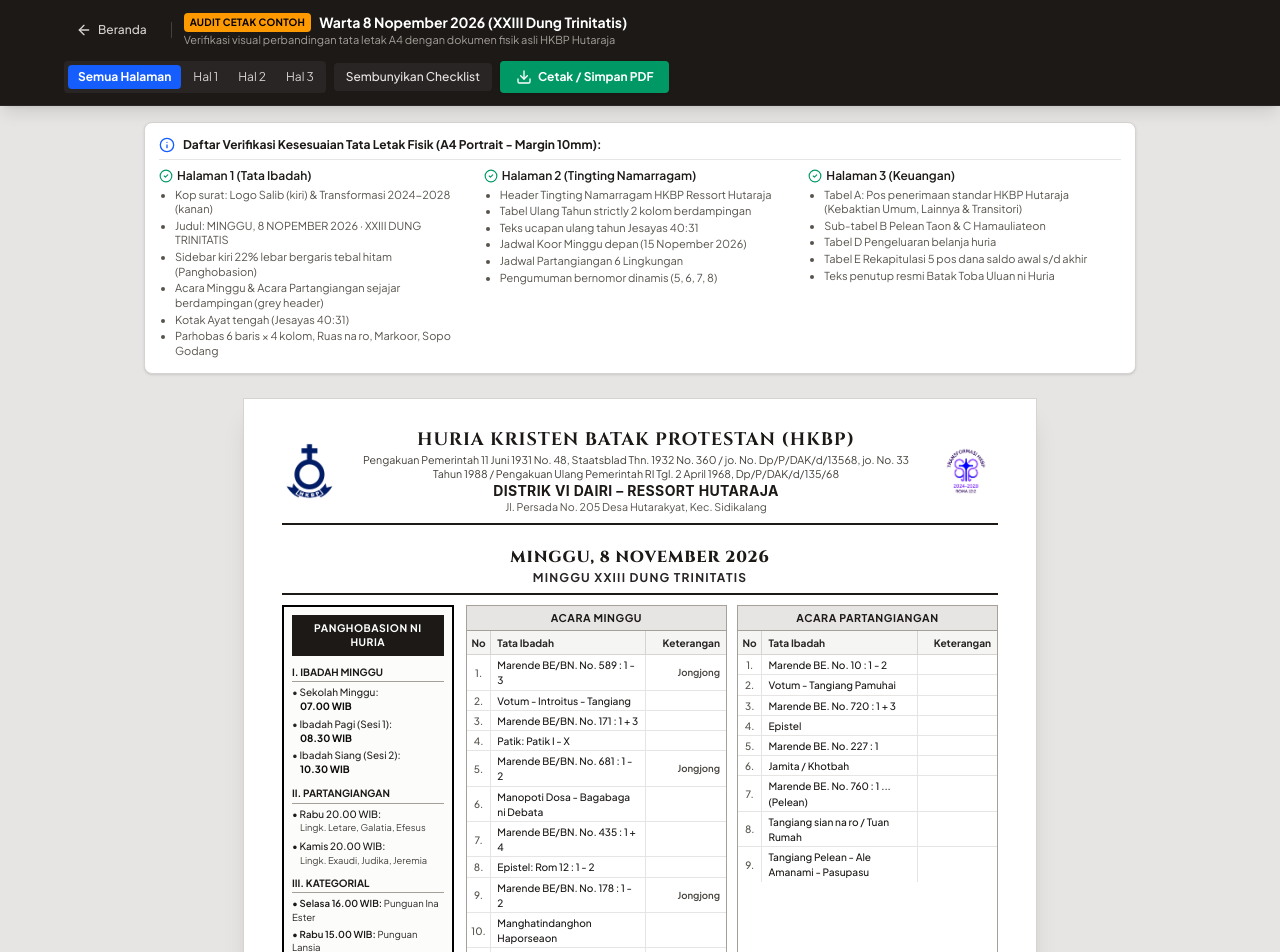
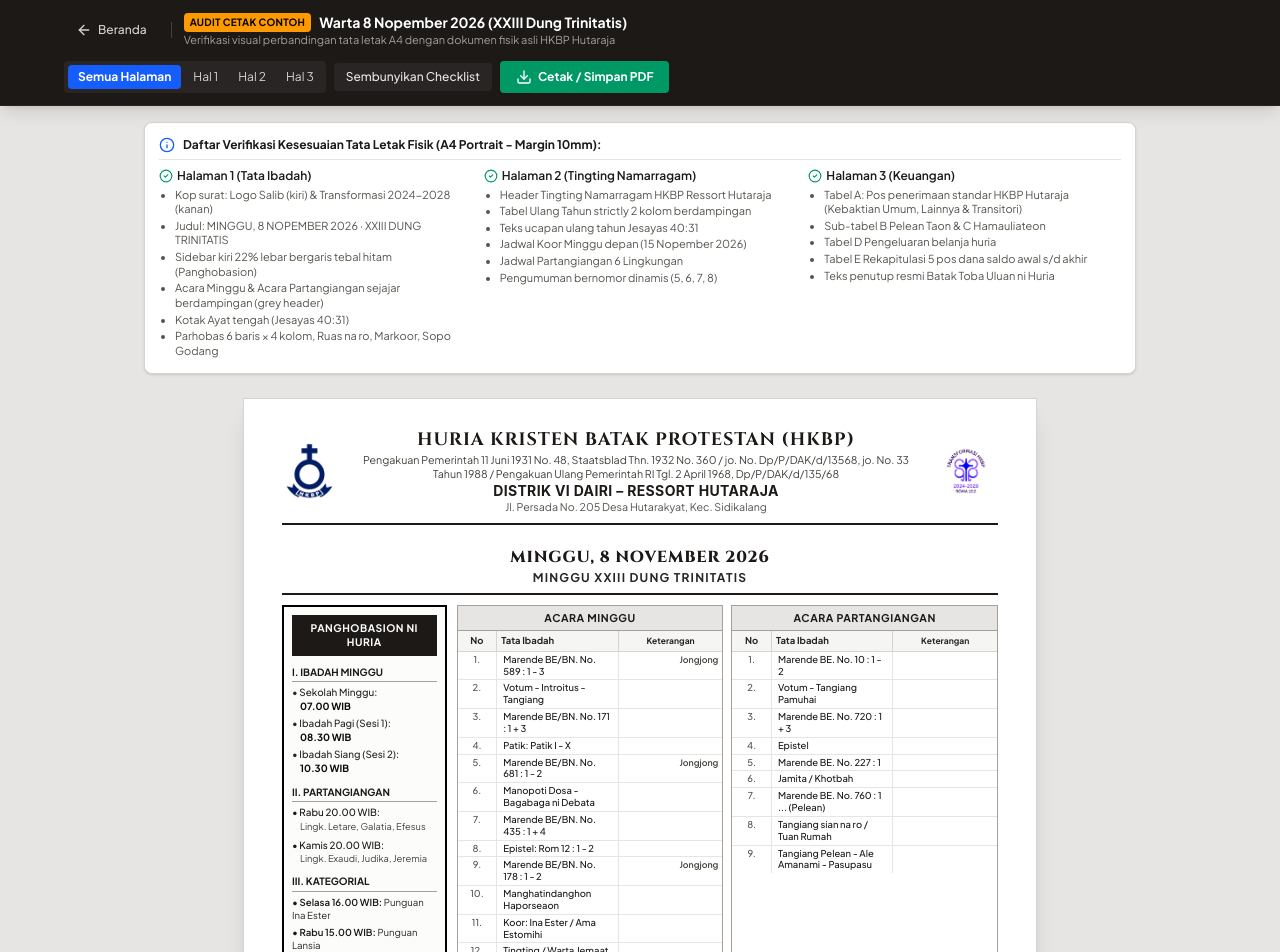
Before and after one commit to hsupreddi/wartajemaat, a React (Vite) app: page /dev/cetak-contoh in a window 1280 px wide. Shown: the top 952 px of the page. Built offline with nearby package versions, Linux system fonts and the light colour scheme; no server answers.

Commit message:
style(warta): adjust grid layout and typography
Refine the Tata Ibadah page layout by updating column widths to 23%/77% and adjusting padding/font scaling for improved visual balance.

```diff
--- a/src/components/warta/Page1TataIbadah.tsx
+++ b/src/components/warta/Page1TataIbadah.tsx
@@ -47,10 +47,10 @@ export const Page1TataIbadah: React.FC<Page1TataIbadahProps> = ({
           )}
         </div>
 
-        {/* 2 Kolom Layout Utama: Sidebar 24% & Kolom Kanan 76% (Sejajar Penuh) */}
-        <div className="flex-1 flex flex-row gap-3 items-stretch">
+        {/* 2 Kolom Layout Utama: Sidebar 23% & Kolom Kanan 77% (Sejajar Penuh) */}
+        <div className="flex-1 flex flex-row gap-2.5 items-stretch">
           {/* SIDEBAR KIRI: PANGHOBASION NI HURIA */}
-          <aside className="w-[24%] shrink-0 border-2 border-black p-2 text-[7.5pt] leading-snug bg-stone-50/60 flex flex-col justify-between gap-2.5">
+          <aside className="w-[23%] shrink-0 border-2 border-black p-2 text-[7.4pt] leading-snug bg-stone-50/60 flex flex-col justify-between gap-2.5">
             <div className="space-y-2.5">
               <div className="bg-stone-900 text-white p-1.5 text-center font-bold uppercase tracking-wider text-[7.8pt]">
                 Panghobasion ni Huria
@@ -170,10 +170,10 @@ export const Page1TataIbadah: React.FC<Page1TataIbadahProps> = ({
             </div>
           </aside>
 
-          {/* KOLOM KANAN: 76% Width */}
-          <main className="w-[76%] flex flex-col justify-between gap-2.5">
+          {/* KOLOM KANAN: 77% Width */}
+          <main className="w-[77%] flex flex-col justify-between gap-2.5">
             {/* Top Section: Acara Minggu & Acara Partangiangan SIDE-BY-SIDE */}
-            <div className="grid grid-cols-2 gap-2.5 avoid-break">
+            <div className="grid grid-cols-2 gap-2 avoid-break">
               {/* ACARA MINGGU (Col 1) */}
               <div className="border border-stone-400">
                 <div className="bg-stone-200 text-stone-900 font-bold px-2 py-1 text-center uppercase tracking-wider text-[8pt] border-b border-stone-400">
@@ -184,14 +184,20 @@ export const Page1TataIbadah: React.FC<Page1TataIbadahProps> = ({
                     ? data.acara_minggu_columns
                     : DEFAULT_ACARA_MINGGU_COLUMNS;
                   return (
-                    <table className="w-full border-collapse text-[7.6pt]">
+                    <table className="w-full table-fixed border-collapse text-[7.1pt] leading-tight">
                       <thead>
                         <tr className="bg-stone-100 text-stone-800 border-b border-stone-300">
-                          <th className="w-6 py-1 px-1 text-center font-bold border-r border-stone-300">No</th>
+                          <th className="w-[18px] py-1 px-0.5 text-center font-bold border-r border-stone-300">No</th>
                           {cols.map((c, ci) => (
                             <th
                               key={c.key}
-                              className={`py-1 px-1.5 font-bold ${ci < cols.length - 1 ? 'border-r border-stone-300' : ''} ${c.key === 'keterangan' ? 'text-right w-20' : 'text-left'}`}
+                              className={`py-1 font-bold ${ci < cols.length - 1 ? 'border-r border-stone-300' : ''} ${
+                                c.key === 'keterangan'
+                                  ? 'w-[48px] px-0.5 text-center text-[6.4pt]'
+                                  : c.key === 'tata_ibadah'
+                                    ? 'px-1.5 text-left'
+                                    : 'w-14 px-1 text-left'
+                              }`}
                             >
                               {c.label}
                             </th>
@@ -201,13 +207,17 @@ export const Page1TataIbadah: React.FC<Page1TataIbadahProps> = ({
                       <tbody className="divide-y divide-stone-200">
                         {acara_minggu.map((item, idx) => (
                           <tr key={item.id || idx} className="hover:bg-stone-50">
-                            <td className="py-0.5 px-1 text-center font-medium text-stone-600 border-r border-stone-200">
+                            <td className="py-0.5 px-0.5 text-center font-medium text-stone-600 border-r border-stone-200 align-top">
                               {item.urutan || idx + 1}.
                             </td>
                             {cols.map((c, ci) => (
                               <td
                                 key={c.key}
-                                className={`py-0.5 px-1.5 ${ci < cols.length - 1 ? 'border-r border-stone-200' : ''} ${c.key === 'keterangan' ? 'text-right font-semibold text-stone-700 text-[7.2pt]' : 'text-stone-900 font-medium'}`}
+                                className={`py-0.5 align-top ${ci < cols.length - 1 ? 'border-r border-stone-200' : ''} ${
+                                  c.key === 'keterangan'
+                                    ? 'px-1 text-right font-semibold text-stone-700 text-[6.6pt] leading-tight break-words'
+                                    : 'px-1.5 text-stone-900 font-medium leading-[1.25]'
+                                }`}
                               >
                                 {item[c.key] || ''}
                               </td>
@@ -230,14 +240,20 @@ export const Page1TataIbadah: React.FC<Page1TataIbadahProps> = ({
                     ? data.acara_partangiangan_columns
                     : DEFAULT_ACARA_PARTANGIANGAN_COLUMNS;
                   return (
-                    <table className="w-full border-collapse text-[7.6pt]">
+                    <table className="w-full table-fixed border-collapse text-[7.1pt] leading-tight">
                       <thead>
                         <tr className="bg-stone-100 text-stone-800 border-b border-stone-300">
-                          <th className="w-6 py-1 px-1 text-center font-bold border-r border-stone-300">No</th>
+                          <th className="w-[18px] py-1 px-0.5 text-center font-bold border-r border-stone-300">No</th>
                           {cols.map((c, ci) => (
                             <th
                               key={c.key}
-                              className={`py-1 px-1.5 font-bold ${ci < cols.length - 1 ? 'border-r border-stone-300' : ''} ${c.key === 'keterangan' ? 'text-right w-20' : 'text-left'}`}
+                              className={`py-1 font-bold ${ci < cols.length - 1 ? 'border-r border-stone-300' : ''} ${
+                                c.key === 'keterangan'
+                                  ? 'w-[48px] px-0.5 text-center text-[6.4pt]'
+                                  : c.key === 'tata_ibadah'
+                                    ? 'px-1.5 text-left'
+                                    : 'w-14 px-1 text-left'
+                              }`}
                             >
                               {c.label}
                             </th>
@@ -247,13 +263,17 @@ export const Page1TataIbadah: React.FC<Page1TataIbadahProps> = ({
                       <tbody className="divide-y divide-stone-200">
                         {acara_partangiangan.map((item, idx) => (
                           <tr key={item.id || idx} className="hover:bg-stone-50">
-                            <td className="py-0.5 px-1 text-center font-medium text-stone-600 border-r border-stone-200">
+                            <td className="py-0.5 px-0.5 text-center font-medium text-stone-600 border-r border-stone-200 align-top">
                               {item.urutan || idx + 1}.
                             </td>
                             {cols.map((c, ci) => (
                               <td
                                 key={c.key}
-                                className={`py-0.5 px-1.5 ${ci < cols.length - 1 ? 'border-r border-stone-200' : ''} ${c.key === 'keterangan' ? 'text-right font-semibold text-stone-700 text-[7.2pt]' : 'text-stone-900 font-medium'}`}
+                                className={`py-0.5 align-top ${ci < cols.length - 1 ? 'border-r border-stone-200' : ''} ${
+                                  c.key === 'keterangan'
+                                    ? 'px-1 text-right font-semibold text-stone-700 text-[6.6pt] leading-tight break-words'
+                                    : 'px-1.5 text-stone-900 font-medium leading-[1.25]'
+                                }`}
                               >
                                 {item[c.key] || ''}
                               </td>
```
Also changed, not shown: public/assets/aistudio/image_0fca1ee6.png (added).
